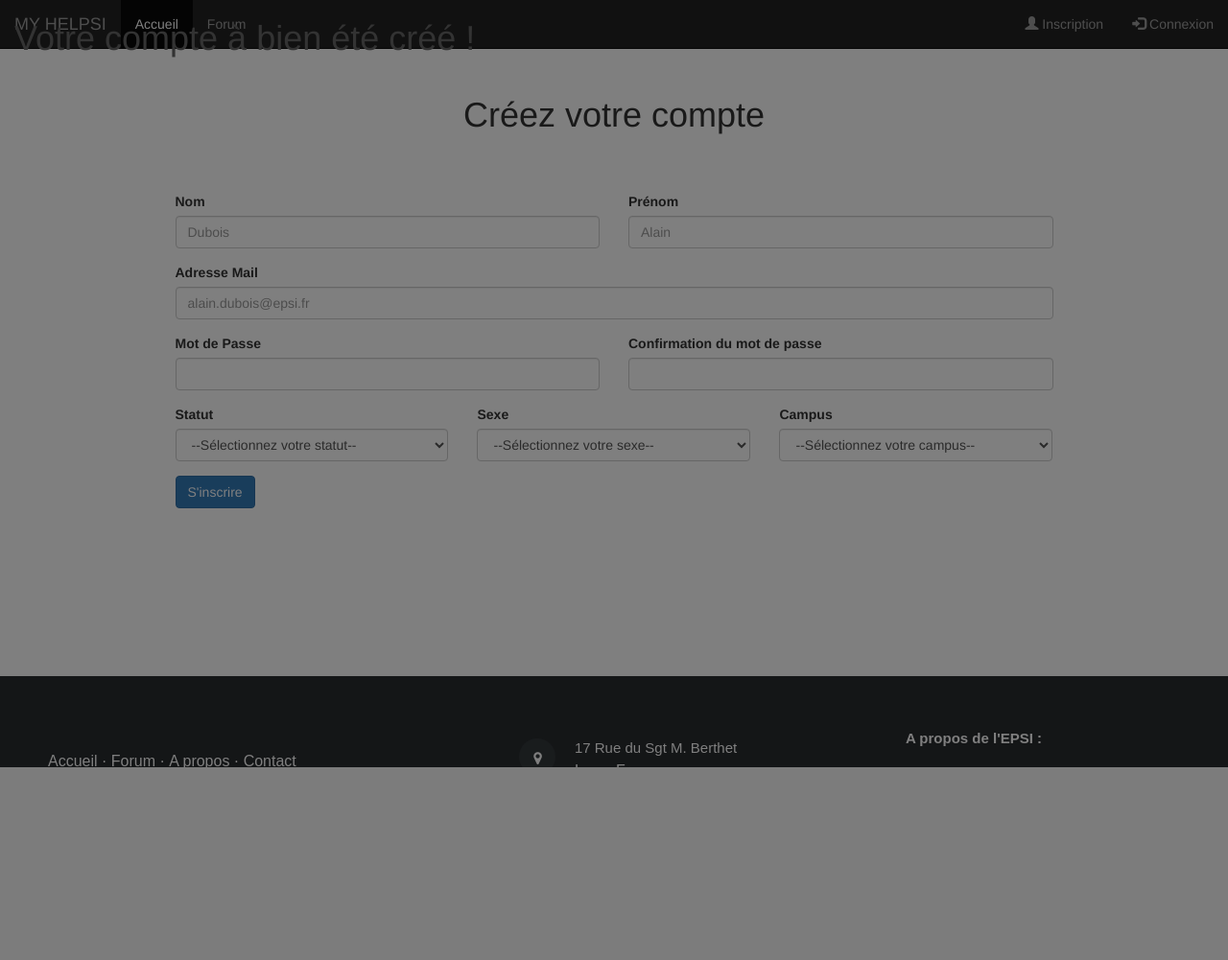
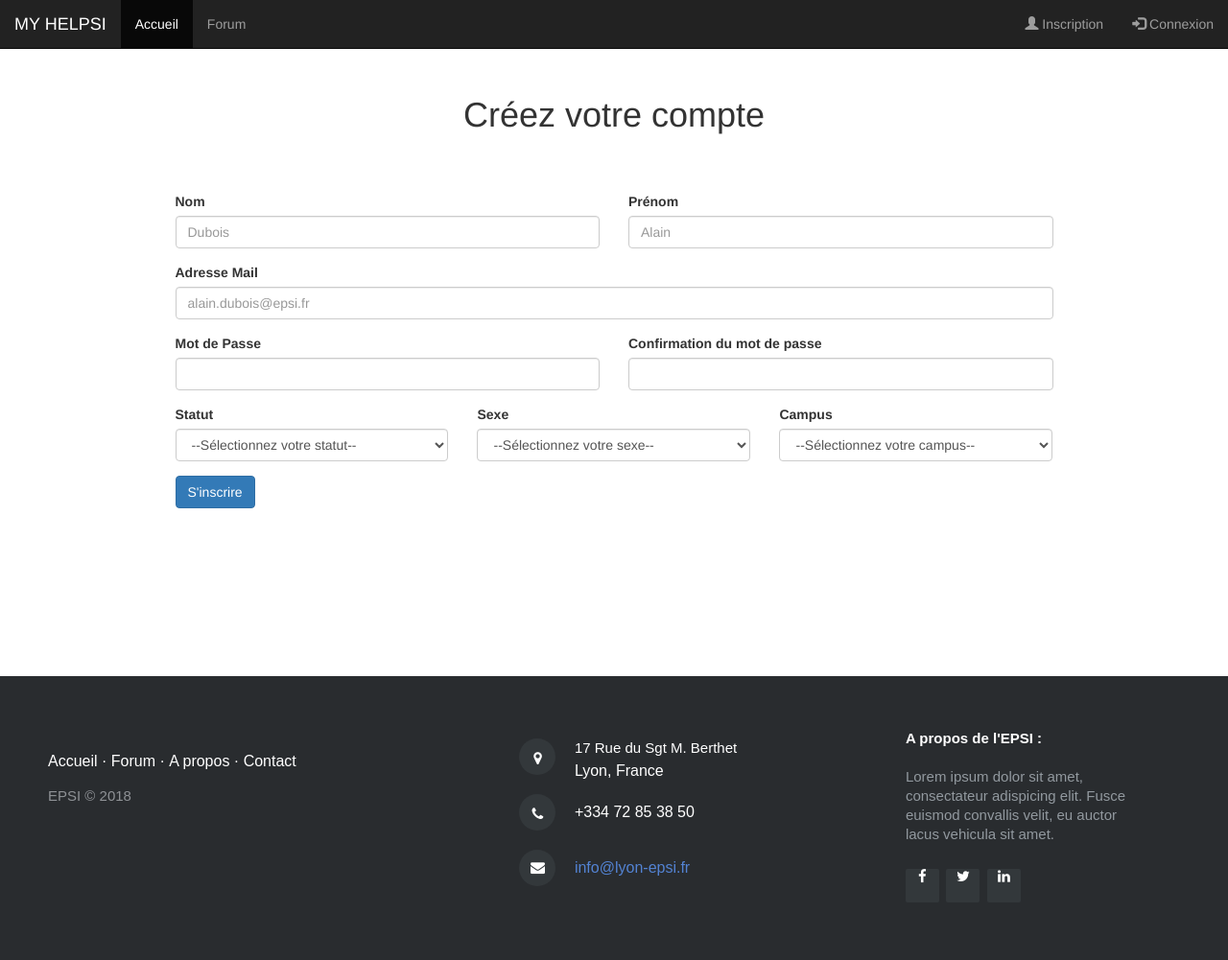
Before and after one commit to adufr/workshopb1s2, a PHP site: page /inscription.php in a window 1280 px wide. Shown: the whole page at 96% size. Before the commit the page ends 800 px from the top, so only its background shows below. Run offline with PHP 8.4, Linux system fonts and the light colour scheme; a stand-in replaces the project's code that opens the database connection; some libraries are stand-ins or nearby versions.

Commit message:
Fix erreur & fix identation

```diff
--- a/inscription.php
+++ b/inscription.php
@@ -119,48 +119,46 @@ if (isset($_POST['form_inscription'])) {
 
 }
 
-
-
-
 ?>
 
 
 <div class="container pb-lg">
 	<div class="row">
 		<div align="center" class="form-group col-md-12"><h1>Créez votre compte</h1></div>
-	</br>
-</br>
-</br>
-</br>
-</br>
-</br>
+
+		</br></br></br></br></br>	</br>
+
 		<div class="col-md-1 col-xs-2 col-sm-2"></div>
 
 		<div class="col-md-10 col-xs-8 col-sm-8">
-
 			<form method="POST">
   		<div class="form-row">
     		<div class="form-group col-md-6">
       		<label for="inputEmail4">Nom</label>
       		<input type="text" name="uti_nom" required="" class="form-control" id="inputEmail4" placeholder="Dubois" value="<?php if(isset($uti_nom)){ echo $uti_nom; }?>">
     		</div>
+
     		<div class="form-group col-md-6">
       		<label for="inputPassword4">Prénom</label>
 					<input type="text" name="uti_prenom" required="" class="form-control" id="inputPassword4" placeholder="Alain" value="<?php if(isset($uti_prenom)){ echo $uti_prenom; }?>">
     		</div>
   		</div>
+
   		<div class="form-group col-md-12">
     		<label for="inputAddress">Adresse Mail</label>
     		<input type="email" name="uti_mail" required="" class="form-control" id="inputAddress" placeholder="alain.dubois@epsi.fr" value="<?php if(isset($uti_mail)){ echo $uti_mail; }?>">
   		</div>
+
 			<div class="form-group col-md-6">
 				<label for="inputEmail4">Mot de Passe</label>
 				<input type="password" name="uti_mdp" required="" class="form-control" id="inputEmail4">
 			</div>
+
 			<div class="form-group col-md-6">
 				<label for="inputPassword4">Confirmation du mot de passe</label>
 				<input type="password" name="uti_mdp2" required="" class="form-control" id="inputPassword4">
 			</div>
+
 		  <div class="form-row">
 				<div class="form-group col-md-4">
 		      <label for="inputState">Statut</label>
@@ -177,6 +175,7 @@ if (isset($_POST['form_inscription'])) {
 						<option value="Enseignant" <?php if (isset($uti_classe) && $uti_classe == "Enseignant"){echo "selected";} ?>>Enseignant
 		      </select>
     		</div>
+
     		<div class="form-group col-md-4">
 		      <label for="inputState">Sexe</label>
 		      <select name="uti_sexe" id="inputState" class="form-control">
@@ -186,6 +185,7 @@ if (isset($_POST['form_inscription'])) {
 						<option value="Autre" <?php if (isset($uti_sexe) && $uti_sexe == "Autre"){echo "selected";} ?>>Autre
 		      </select>
 		    </div>
+
 				<div class="form-group col-md-4">
 		      <label for="inputState">Campus</label>
 		      <select name="uti_campus" id="inputState" class="form-control">
@@ -201,11 +201,9 @@ if (isset($_POST['form_inscription'])) {
 						<option value="Montpellier" <?php if (isset($uti_campus) && $uti_campus == "Montpellier"){echo "selected";} ?>>Montpellier
 		      </select>
     		</div>
-	</br>
-</br>
-</br>
-</br></br>
-</br>
+
+				</br></br></br></br></br></br>
+
 				<div class="form-group col-md-4">
 					<button type="submit" name="form_inscription" class="btn btn-primary modal-trigger">S'inscrire</button>
 				</div>
@@ -217,14 +215,10 @@ if (isset($_POST['form_inscription'])) {
 
 </div>
 </div>
-</br>
-</br></br>
-</br>
-<div id="comptecree" class="modal">
-	<div class="col-md-12">
-			<h1>Votre compte à bien été créé !</h1>
-	</div>
-</div>
+
+</br></br></br></br>
+
+
 
 <?php
 if (isset($erreur)) {
```
Lines whose indentation alone changed are shown as unchanged.
